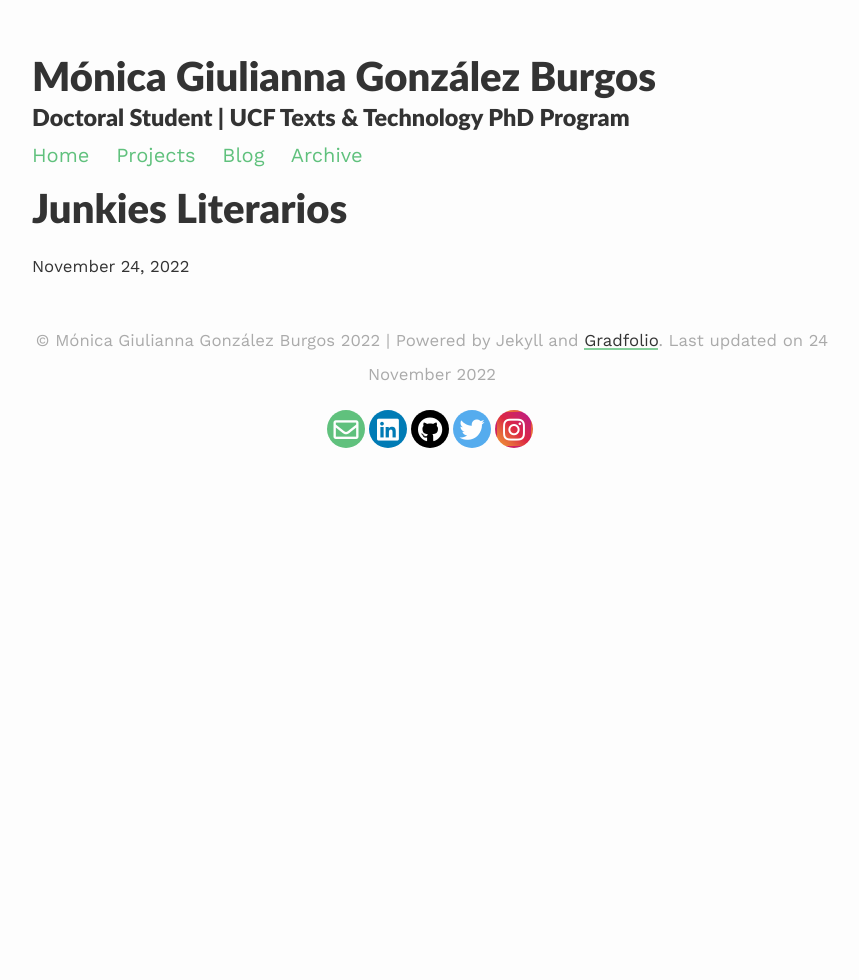
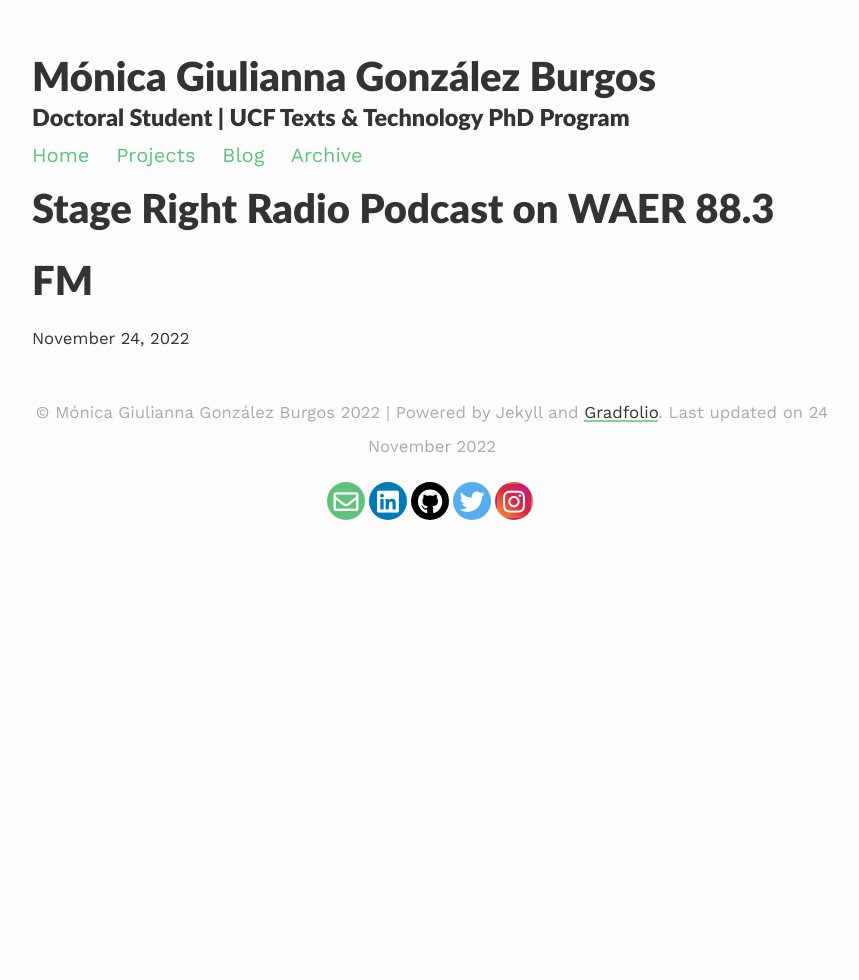
Before and after one commit to mgonzalezburgos/MGBurgos, a Jekyll site: the page built from _projects/redirect2.md, in a window 1280 px wide. Shown: the whole page, without its empty margins (208-1067 px from the left). Built offline with Jekyll 4.4.1, drawn with Linux system fonts in a browser that asks for light colours; nearby versions of some CDN libraries.

Commit message:
Update redirect2.md

```diff
--- a/_projects/redirect2.md
+++ b/_projects/redirect2.md
@@ -1,6 +1,6 @@
 ---
 layout: post
-title: Junkies Literarios
-description: Literary Journalism Website
-redirect: https://junkiesliterarios.wordpress.com/
+title: Stage Right Radio Podcast on WAER 88.3 FM
+description: Associate Producer (2017-2018)
+redirect: https://soundcloud.com/stephenshepherdofficial/sets/stage-right-radio-produced
 ---
```
